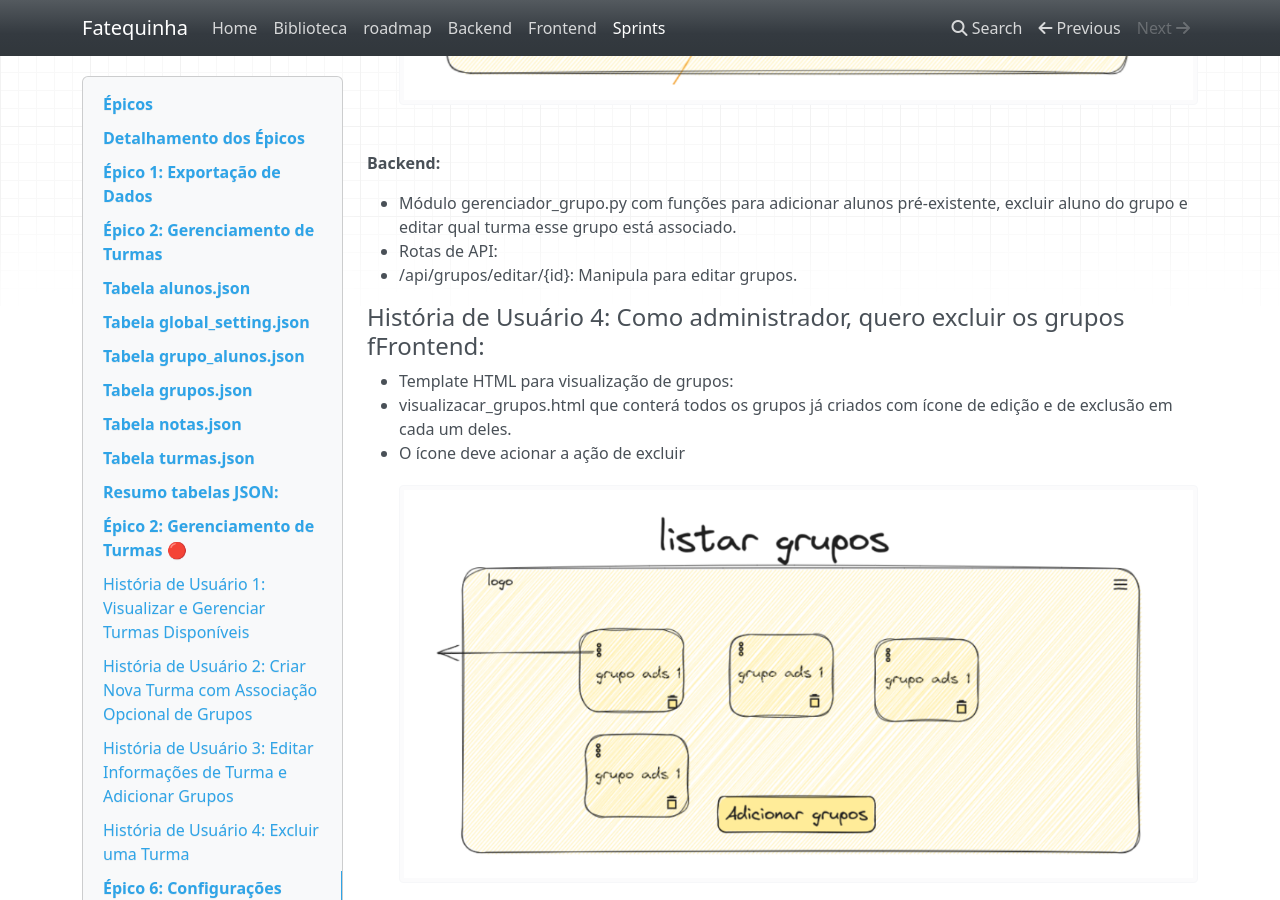
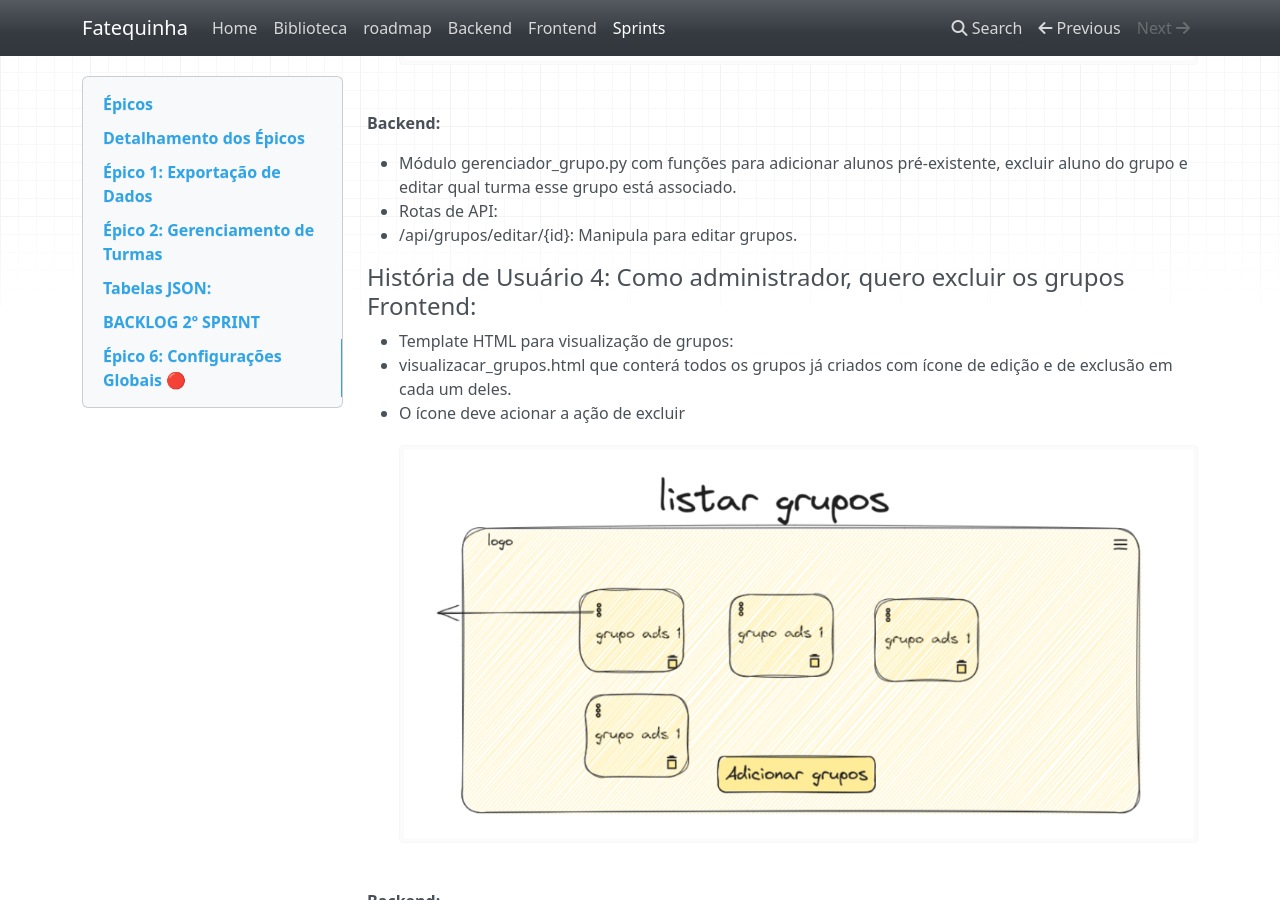
Before and after one commit to c137santos/FATEC-API-1S-DOCUMENTS, an MkDocs documentation site: the page built from docs/sprints.md, in a window 1280 px wide and 900 px high, scrolled down 6965 px. Built offline with MkDocs 1.6.1, drawn with Linux system fonts in a browser that asks for light colours; nearby versions of some CDN libraries; some of the changed text lies outside the part shown.

Commit message:
Ajustando marcação

````diff
--- a/docs/sprints.md
+++ b/docs/sprints.md
@@ -97,9 +97,7 @@
   - /api/turmas/excluir/{id}: Manipula a exclusão de uma turma específica.
   - /api/grupos/excluir/{id}: Manipula a exclusão de um grupo específico. (Vamos excluir o grupo?)
 
-### \*\*
-
-Épico 3: Gerenciamento de grupos\*\*
+### Épico 3: Gerenciamento de grupos
 
 #### **História de Usuário 1: Como administrador, quero ver todos os grupos formados e associados às turmas.**
 
@@ -149,7 +147,7 @@
 - Rotas de API:
   - /api/grupos/editar/{id}: Manipula para editar grupos.
 
-#### **História de Usuário 4: Como administrador, quero excluir os grupos fFrontend:**
+#### **História de Usuário 4: Como administrador, quero excluir os grupos Frontend:**
 
 - Template HTML para visualização de grupos:
   - visualizacar_grupos.html que conterá todos os grupos já criados com ícone de edição e de exclusão em cada um deles.
@@ -218,11 +216,14 @@
 - Módulo gerenciador_alunos.py com funções para excluir alunos.
 - Rotas de API: /api/alunos/excluir/{id}: Manipula a atualização das informações de um aluno específico.
 
-### **Épico 5: Gerenciamento de Ciclos de Entrega e Scores**
+### Épico 5: Gerenciamento de Ciclos de Entrega e Scores
+
 
 #### **História de Usuário 1: Como um administrador, eu quero visualizar(listar) as notas de um aluno.**
 
-**Preciso criar um campo para exibir o FEE total e parcial.** Qual o cálculo do FEE? FEE = ((Score do Ciclo de Entrega 1 (C1) _ Peso de C1) + ... + (Score do Ciclo de Entrega N (CN) _ Peso de CN)) / Soma dos Pesos de C
+**Preciso criar um campo para exibir o FEE total e parcial.**
+
+Qual o cálculo do FEE? FEE = ((Score do Ciclo de Entrega 1 (C1) _ Peso de C1) + ... + (Score do Ciclo de Entrega N (CN) _ Peso de CN)) / Soma dos Pesos de C
 
 **Frontend:**
 
@@ -318,9 +319,10 @@
 - Rotas de API:
   - /api/carregamento: Manipula o carregamento de dados a partir de arquivos.
 
-<h1>Tabelas JSON:</h1>
 
-## Tabela `alunos.json`
+## <h1>Tabelas JSON:</h1>
+
+### Tabela `alunos.json`
 
 Este arquivo contém informações sobre os alunos, identificados por números (por exemplo, "1" e "2"). Cada aluno tem um campo "nome" que armazena o nome dele.
 
@@ -335,7 +337,7 @@
 }
 ```
 
-## Tabela `global_setting.json`
+### Tabela `global_setting.json`
 
 Este arquivo contém configurações globais do sistema, como a quantidade de sprints e a duração de cada sprint.
 
@@ -346,7 +348,7 @@
 }
 ```
 
-## Tabela `grupo_alunos.json`
+### Tabela `grupo_alunos.json`
 
 Este arquivo associa cada aluno a um grupo específico. Cada aluno é identificado por um número, e cada entrada possui um campo "grupo" que indica a qual grupo o aluno pertence.
 
@@ -361,7 +363,7 @@
 }
 ```
 
-## Tabela `grupos.json`
+### Tabela `grupos.json`
 
 Este arquivo contém informações sobre os grupos, identificados por números. Cada grupo tem um campo "turma" que indica a qual turma ele pertence.
 
@@ -376,7 +378,7 @@
 }
 ```
 
-## Tabela `notas.json`
+### Tabela `notas.json`
 
 Este arquivo registra as notas dos grupos em cada sprint. Cada aluno é identificado por um número, e para cada aluno, há uma lista de objetos que contêm informações sobre o grupo, o valor da nota e a sprint correspondente.
 
@@ -409,7 +411,7 @@
 }
 ```
 
-## Tabela `turmas.json`
+### Tabela `turmas.json`
 
 Este arquivo contém informações sobre as turmas, identificadas por números. Cada turma tem um nome, um professor responsável e uma data de início.
 
@@ -428,7 +430,7 @@
 }
 ```
 
-## Resumo tabelas JSON:
+### Resumo tabelas JSON:
 
 - Cada aluno (identificado em alunos.json) pertence a um grupo (especificado em grupo_alunos.json), e cada grupo está associado a uma turma (em grupos.json).
 
@@ -438,15 +440,16 @@
 
 - Cada turma em turmas.json possui informações sobre seu nome, o professor responsável e a data de início.
 
-<h1> BACKLOG 2º SPRINT </h1>
+## <h1> BACKLOG 2º SPRINT </h1>
 
-# Épico 2: Gerenciamento de Turmas 🔴
+### Épico 2: Gerenciamento de Turmas 🔴
 
-## História de Usuário 1: Visualizar e Gerenciar Turmas Disponíveis
+#### História de Usuário 1: Visualizar e Gerenciar Turmas Disponíveis
+
 
 **Como um administrador, eu quero visualizar a lista de turmas disponíveis e gerenciá-las.**
 
-### Frontend:
+#### Frontend:
 
 - Crie um template HTML chamado `gerenciamento_turmas.html` que exibirá todas as turmas já criadas.
 - Na interface, liste as turmas existentes, incluindo um ícone de edição e um ícone de exclusão para cada turma.
@@ -457,14 +460,14 @@
 
 ![Alt text](epic2-hist1.png)
 
-### Backend:
+#### Backend:
 
 - Desenvolva um módulo chamado `gerenciador_turmas.py` com funções para listar turmas e deletar turmas.
 - Defina duas rotas de API:
   1. `/api/turmas/get`: Esta rota retorna a lista de turmas disponíveis como um JSON.
   2. `/api/turmas/delete`: Esta rota permite a exclusão de uma turma específica.
 
-### Fluxo de Atividade:
+#### Fluxo de Atividade:
 
 1. O administrador acessa a página `gerenciamento_turmas.html` no frontend.
 2. Na interface, a lista de turmas disponíveis é exibida com ícones de edição e exclusão para cada turma.
@@ -473,11 +476,12 @@
 5. O administrador preenche os campos e clica em "Salvar" para criar uma nova turma, que é adicionada dinamicamente à lista de turmas.
 6. O administrador pode usar o botão "Criar Nova Turma" para adicionar mais turmas conforme necessário.
 
-## História de Usuário 2: Criar Nova Turma com Associação Opcional de Grupos
+#### História de Usuário 2: Criar Nova Turma com Associação Opcional de Grupos
+
 
 **Como um administrador, eu quero criar uma nova turma com o nome da turma e o nome do professor, com a opção de associá-la a grupos pré-existentes, mas sem a obrigatoriedade de incluir grupos no momento da criação. A turma só será considerada ativa quando tiver grupos de alunos vinculados.**
 
-### Frontend:
+#### Frontend:
 
 - Crie um template HTML chamado `criar_turma.html` que conterá os formulários para criar uma nova turma.
 - Inclua campos obrigatórios para inserir o nome da turma e o nome do professor.
@@ -487,14 +491,14 @@
 
 ![Alt Text](epic2-hist2.png)
 
-### Backend:
+#### Backend:
 
 - Desenvolva um módulo chamado `gerenciador_turmas.py` com funções para criar uma turma com ou sem a associação de grupos de alunos.
 - Defina duas rotas de API:
   1. `/api/turmas/criar`: Esta rota manipula a criação de uma nova turma e permite ao administrador especificar o nome da turma, o nome do professor e a associação opcional com grupos de alunos.
   2. `/api/grupos/listar`: Esta rota manipula a listagem de grupos pré-existentes que podem ser associados a uma nova turma.
 
-### Fluxo de Atividade:
+#### Fluxo de Atividade:
 
 1. O administrador acessa a página `criar_turma.html` no frontend.
 2. Na interface, são exibidos campos para inserir o nome da turma e o nome do professor, ambos obrigatórios.
@@ -505,11 +509,12 @@
 7. O módulo `gerenciador_turmas.py` no backend processa a solicitação, cria a nova turma e, se aplicável, associa grupos de alunos a ela.
 8. A nova turma é criada e pode ser considerada ativa assim que grupos de alunos forem associados a ela.
 
-## História de Usuário 3: Editar Informações de Turma e Adicionar Grupos
+### História de Usuário 3: Editar Informações de Turma e Adicionar Grupos
+
 
 **Como um administrador, eu quero editar as informações de uma turma e adicionar grupos de alunos a ela.**
 
-### Frontend:
+#### Frontend:
 
 - Crie um template HTML chamado `editar_turma.html` que conterá os formulários para editar informações de uma turma existente.
 - Implemente a funcionalidade que permite editar os detalhes da turma, como nome e professor.
@@ -518,14 +523,14 @@
 
 ![Alt Text](epic2-hist3.png)
 
-### Backend:
+#### Backend:
 
 - Desenvolva um módulo chamado `gerenciador_turmas.py` com funções para atualizar informações de turma e editar grupos de alunos.
 - Defina duas rotas de API:
   1. `/api/turmas/atualizar/{id}`: Esta rota manipula a atualização das informações de uma turma específica. O `{id}` identifica a turma que está sendo atualizada.
   2. `/api/grupos/atualizar/{id}`: Esta rota manipula a atualização das informações de um grupo de alunos específico. O `{id}` identifica o grupo que está sendo atualizado.
 
-### Fluxo de Atividade:
+#### Fluxo de Atividade:
 
 1. O administrador acessa a página `editar_turma.html` no frontend.
 2. Na interface, são exibidos campos para editar as informações da turma, como nome e professor.
@@ -535,23 +540,24 @@
 6. O frontend envia solicitações HTTP POST para as rotas de API correspondentes, `/api/turmas/atualizar/{id}` para turmas e `/api/grupos/atualizar/{id}` para grupos de alunos.
 7. O módulo `gerenciador_turmas.py` no backend processa as solicitações e atualiza as informações da turma e dos grupos de alunos conforme necessário.
 
-## História de Usuário 4: Excluir uma Turma
+### História de Usuário 4: Excluir uma Turma
+
 
 **Como um administrador, eu quero excluir uma turma.**
 
-### Frontend:
+#### Frontend:
 
 - Implemente um ícone de exclusão para cada turma na interface do usuário.
 - Quando o ícone de exclusão for clicado, ele deverá acionar uma confirmação do administrador antes de prosseguir com a exclusão.
 
 ![Alt Text](epic2-hist4.png)
 
-### Backend:
+#### Backend:
 
 - Desenvolva um módulo chamado `gerenciador_turmas.py` com funções para excluir turmas.
 - Defina uma rota de API: `/api/turmas/excluir/{id}`. O `{id}` identifica a turma que será excluída.
 
-### Fluxo de Atividade:
+#### Fluxo de Atividade:
 
 1. O administrador acessa a página que exibe a lista de turmas no frontend.
 2. Na interface, cada turma é acompanhada de um ícone de exclusão.
@@ -559,24 +565,24 @@
 4. Após a confirmação, o frontend envia uma solicitação HTTP DELETE para a rota de API correspondente, por exemplo, `/api/turmas/excluir/{id}`.
 5. O módulo `gerenciador_turmas.py` no backend processa a solicitação e exclui a turma especificada do sistema.
 
-# Épico 6: Configurações Globais 🔴
+## Épico 6: Configurações Globais 🔴
 
-## História de Usuário 1: Visualizar Parâmetros Globais
+#### História de Usuário 1: Visualizar Parâmetros Globais
 
 **Como um administrador, eu quero ver os parâmetros globais das turmas.**
 
-### Frontend:
+#### Frontend:
 
 - Crie um template HTML que permita ao administrador visualizar os parâmetros globais, incluindo a quantidade de sprints e o tempo de cada sprint.
 - Exiba essas informações em uma interface de usuário clara e legível.
   ![Alt Text](epic6-hist1.png)
 
-### Backend:
+#### Backend:
 
 - Desenvolva uma função no módulo `gerenciador_configuracoes.py` que permita listar os parâmetros globais das turmas.
 - Defina uma rota de API, por exemplo, `/api/globalsettings/get`, que o frontend pode acessar para recuperar os parâmetros globais das turmas.
 
-### Fluxo de Atividade:
+#### Fluxo de Atividade:
 
 1. O administrador acessa a página no frontend designada para visualizar os parâmetros globais.
 2. O frontend envia uma solicitação HTTP GET para a rota de API `/api/globalsettings/get` no backend.
@@ -584,11 +590,11 @@
 4. Os parâmetros globais são enviados de volta ao frontend como uma resposta à solicitação.
 5. O frontend exibe os parâmetros globais na interface do usuário, permitindo que o administrador os visualize.
 
-## História de Usuário 2: Editar Parâmetros Globais
+### História de Usuário 2: Editar Parâmetros Globais
 
 **Como um administrador, eu quero editar parâmetros globais, como datas do período letivo.**
 
-### Frontend:
+#### Frontend:
 
 - Crie um template HTML chamado `gerenciamento_global.html` que conterá o formulário para atualizar os parâmetros globais de cada turma.
 - Implemente uma validação para garantir que os campos sejam preenchidos antes de permitir a submissão do formulário.
@@ -596,13 +602,13 @@
 
 ![Alt Text](epic6-hist2.png)
 
-### Backend:
+#### Backend:
 
 - Desenvolva um módulo chamado `gerenciador_configuracoes.py` que conterá uma função para atualizar os parâmetros globais no sistema.
 - Crie o arquivo `globalsettings.json` no banco de dados ou no sistema de armazenamento relevante para manter as configurações globais.
 - Defina uma rota de API para processar as atualizações dos parâmetros globais, por exemplo, `/api/globalsettings/{id}/post`, onde `{id}` identifica a turma ou entidade relevante para a qual os parâmetros estão sendo atualizados.
 
-### Fluxo de Atividade:
+#### Fluxo de Atividade:
 
 1. O administrador acessa a página `gerenciamento_global.html` no frontend.
 2. O formulário é exibido, permitindo que o administrador edite os parâmetros globais, como quantidade de sprints e duração de sprints.
````
